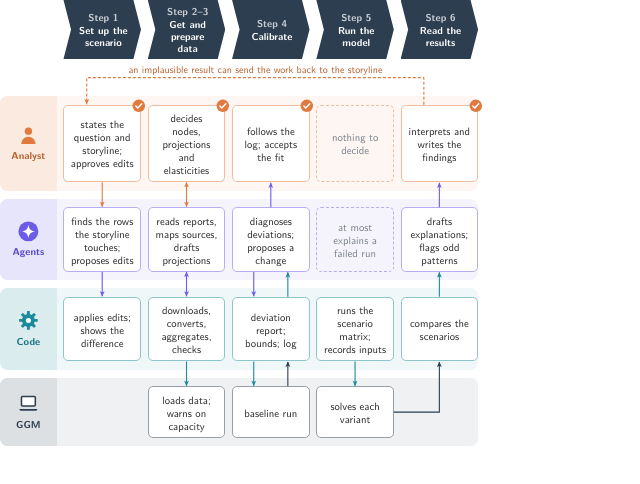
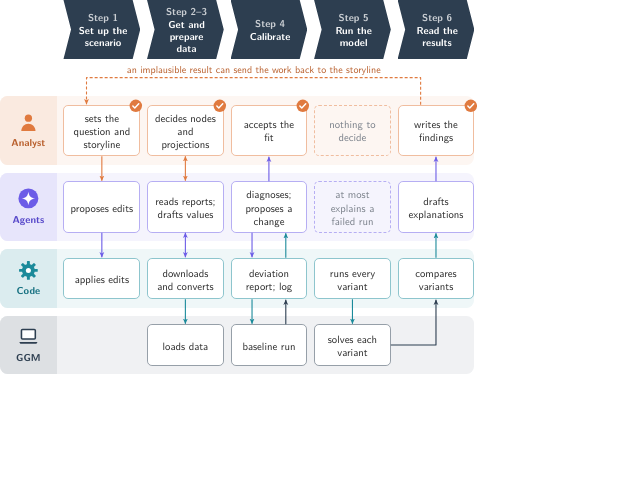
Before and after one commit to jorgenholt/GGM-agents, a plain HTML site: page thesis/figures/html/ch5-workflow.html in a window 1280 px wide. Shown: the whole page, without its empty margins (0-640 px from the left). Drawn offline with Linux system fonts and the light colour scheme.

Commit message:
Trim figure text and keep badges inside the figure
Boxes keep their headline and drop the second line where the headline says
enough. The workflow's last check badge no longer pokes past the edge, and
the figure check now flags badges that do.

Co-Authored-By: Claude Opus 5.5 <noreply@anthropic.com>

```diff
--- a/thesis/figures/html/ch5-workflow.html
+++ b/thesis/figures/html/ch5-workflow.html
@@ -6,7 +6,7 @@
 <title>ch5-workflow</title>
 <link rel="stylesheet" href="fig.css">
 <style>
-  .lanes { display: grid; grid-template-columns: 15mm repeat(5, 1fr); column-gap: 1.8mm; row-gap: 2.2mm; }
+  .lanes { margin-right: 1mm; display: grid; grid-template-columns: 15mm repeat(5, 1fr); column-gap: 1.8mm; row-gap: 2.2mm; }
   /* step header */
   .step { grid-row: 1; background: var(--model); color: #fff; font-weight: 700; font-size: 7.5pt; line-height: 1.2;
           text-align: center; padding: 1.3mm 2.4mm 1.3mm 3mm; display: flex; flex-direction: column; align-items: center; justify-content: center; gap: 0.3mm;
@@ -19,11 +19,11 @@
          font-weight: 700; font-size: 7.5pt; color: var(--c-ink); border-radius: var(--radius) 0 0 var(--radius);
          background: color-mix(in srgb, var(--c) 16%, white); }
   .who .icon { width: 5.5mm; height: 5.5mm; }
-  .cell { position: relative; margin: 2.2mm 0; min-height: 13.5mm; display: flex; align-items: center; justify-content: center;
+  .cell { position: relative; margin: 2.2mm 0; min-height: 11mm; display: flex; align-items: center; justify-content: center;
           text-align: center; background: #fff; border: var(--hair) solid color-mix(in srgb, var(--c) 50%, white);
           border-radius: 1.3mm; padding: 1.4mm 1.6mm; font-size: 8pt; line-height: 1.22; }
   .cell.idle { background: transparent; border-style: dashed; color: var(--muted); }
-  .cell .badge { position: absolute; top: -1.7mm; right: -1.4mm; width: 3.6mm; height: 3.6mm; color: var(--analyst); }
+  .cell .badge { position: absolute; top: -1.7mm; right: -1mm; width: 3.6mm; height: 3.6mm; color: var(--analyst); }
   .r3 { grid-row: 3; } .r4 { grid-row: 4; } .r5 { grid-row: 5; } .r6 { grid-row: 6; }
   .c1 { grid-column: 2; } .c2 { grid-column: 3; } .c3 { grid-column: 4; } .c4 { grid-column: 5; } .c5 { grid-column: 6; }
 </style>
@@ -40,31 +40,31 @@
 
     <div class="lane analyst r3"></div>
     <div class="who analyst r3"><i data-icon="person"></i>Analyst</div>
-    <div class="cell analyst r3 c1" id="a0">states the question and storyline; approves edits<i data-icon="check" class="badge"></i></div>
-    <div class="cell analyst r3 c2" id="a1">decides nodes, projections and elasticities<i data-icon="check" class="badge"></i></div>
-    <div class="cell analyst r3 c3" id="a2">follows the log; accepts the fit<i data-icon="check" class="badge"></i></div>
+    <div class="cell analyst r3 c1" id="a0">sets the question and storyline<i data-icon="check" class="badge"></i></div>
+    <div class="cell analyst r3 c2" id="a1">decides nodes and projections<i data-icon="check" class="badge"></i></div>
+    <div class="cell analyst r3 c3" id="a2">accepts the fit<i data-icon="check" class="badge"></i></div>
     <div class="cell analyst idle r3 c4" id="a3">nothing to decide</div>
-    <div class="cell analyst r3 c5" id="a4">interprets and writes the findings<i data-icon="check" class="badge"></i></div>
+    <div class="cell analyst r3 c5" id="a4">writes the findings<i data-icon="check" class="badge"></i></div>
 
     <div class="lane agent r4"></div>
     <div class="who agent r4"><i data-icon="agent"></i>Agents</div>
-    <div class="cell agent r4 c1" id="g0">finds the rows the storyline touches; proposes edits</div>
-    <div class="cell agent r4 c2" id="g1">reads reports, maps sources, drafts projections</div>
-    <div class="cell agent r4 c3" id="g2">diagnoses deviations; proposes a change</div>
+    <div class="cell agent r4 c1" id="g0">proposes edits</div>
+    <div class="cell agent r4 c2" id="g1">reads reports; drafts values</div>
+    <div class="cell agent r4 c3" id="g2">diagnoses; proposes a change</div>
     <div class="cell agent idle r4 c4" id="g3">at most explains a failed run</div>
-    <div class="cell agent r4 c5" id="g4">drafts explanations; flags odd patterns</div>
+    <div class="cell agent r4 c5" id="g4">drafts explanations</div>
 
     <div class="lane code r5"></div>
     <div class="who code r5"><i data-icon="gear"></i>Code</div>
-    <div class="cell code r5 c1" id="c0">applies edits; shows the difference</div>
-    <div class="cell code r5 c2" id="c1">downloads, converts, aggregates, checks</div>
-    <div class="cell code r5 c3" id="c2">deviation report; bounds; log</div>
-    <div class="cell code r5 c4" id="c3">runs the scenario matrix; records inputs</div>
-    <div class="cell code r5 c5" id="c4">compares the scenarios</div>
+    <div class="cell code r5 c1" id="c0">applies edits</div>
+    <div class="cell code r5 c2" id="c1">downloads and converts</div>
+    <div class="cell code r5 c3" id="c2">deviation report; log</div>
+    <div class="cell code r5 c4" id="c3">runs every variant</div>
+    <div class="cell code r5 c5" id="c4">compares variants</div>
 
     <div class="lane model r6"></div>
     <div class="who model r6"><i data-icon="laptop"></i>GGM</div>
-    <div class="cell model r6 c2" id="m1">loads data; warns on capacity</div>
+    <div class="cell model r6 c2" id="m1">loads data</div>
     <div class="cell model r6 c3" id="m2">baseline run</div>
     <div class="cell model r6 c4" id="m3">solves each variant</div>
   </div>
--- a/thesis/figures/html/fig.js
+++ b/thesis/figures/html/fig.js
@@ -137,7 +137,11 @@ function check(fig) {
     const r = el.getBoundingClientRect();
     if (r.left < f.left - 0.5 || r.right > f.right + 0.5 || r.top < f.top - 0.5) issues.push(`${name(el)} is outside the figure`);
   }
-  badges.forEach((b) => (b.style.display = ""));
+  badges.forEach((b) => {
+    b.style.display = "";
+    const r = b.getBoundingClientRect();
+    if (r.left < f.left - 0.5 || r.right > f.right + 0.5 || r.top < f.top - 0.5) issues.push(`a badge sticks out of the figure`);
+  });
   const hit = (a, b, pad = 0) => a.left < b.right - pad && b.left < a.right - pad && a.top < b.bottom - pad && b.top < a.bottom - pad;
   const labels = [...fig.querySelectorAll(".alabel")];
   const solid = [...fig.querySelectorAll(".chip, .card, .cell, .item, .panel > h2, .note, [data-box]")];
```
Also changed, not shown: thesis/figures/html/ch5-calibration.html (+1 -2 lines), thesis/figures/html/ch5-review.html (+3 -5 lines), thesis/figures/html/ch5-system.html (+4 -6 lines), 6 other files.
